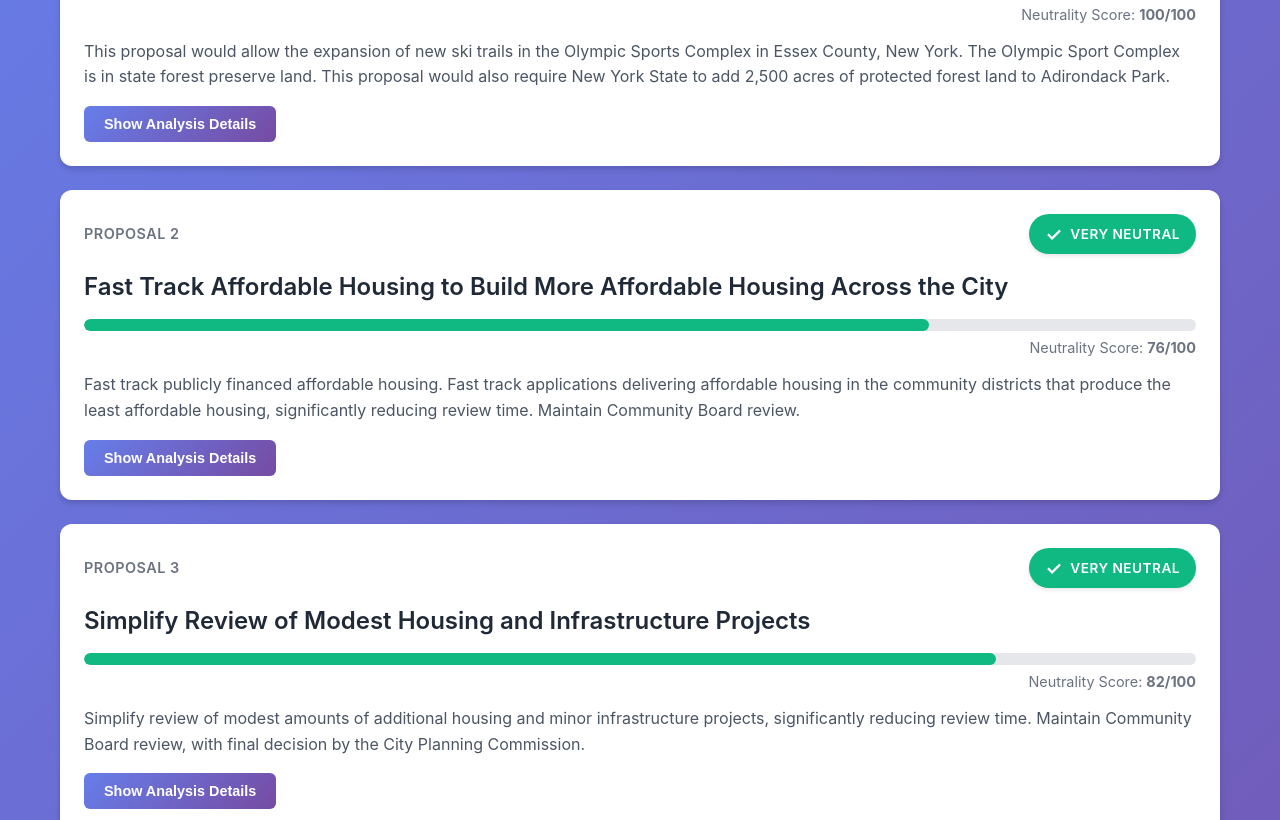
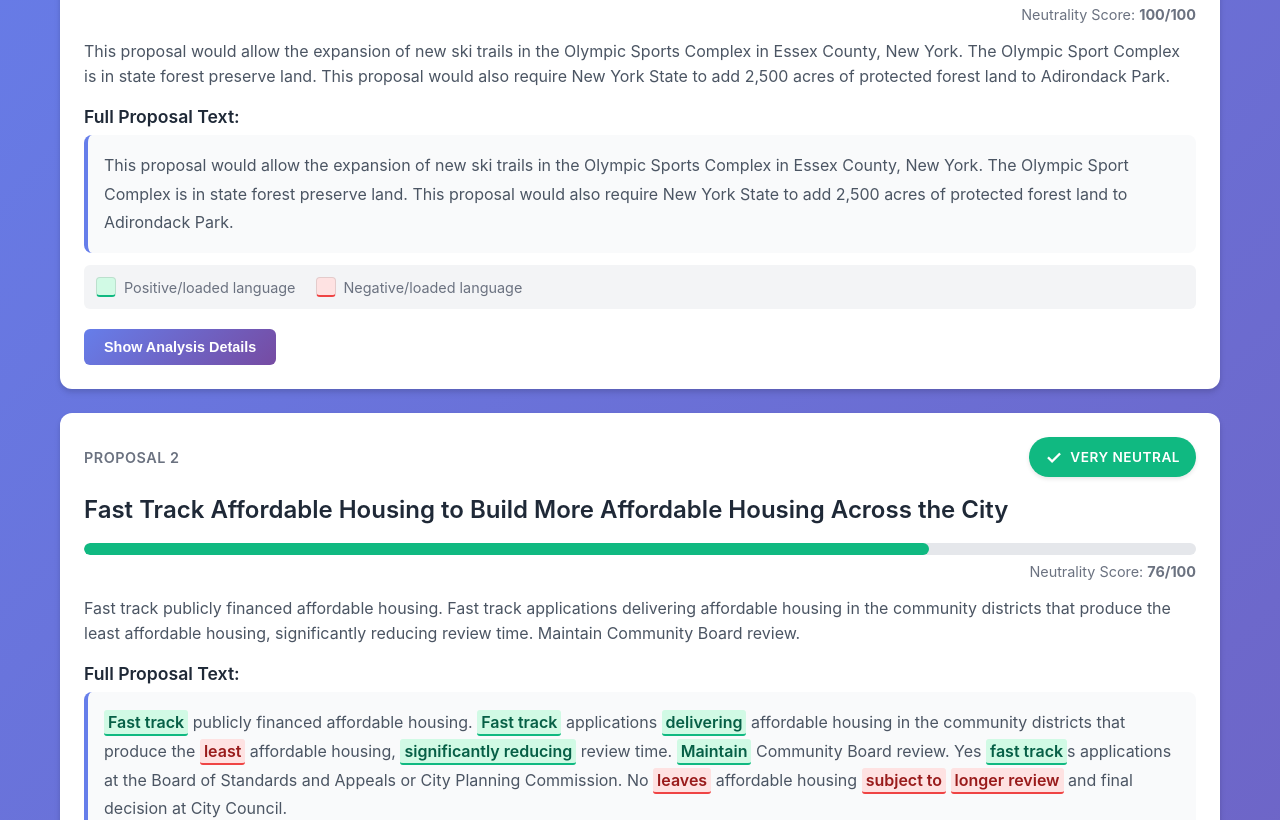
Before and after one commit to iamjessklein/proposition-neutrality, a React (Vite) app: page / in a window 1280 px wide. Shown: the part 304-1124 px from the top of the page. Built offline with nearby package versions, Linux system fonts and the light colour scheme.

Commit message:
visualizing the pos/neg language

```diff
--- a/src/App.css
+++ b/src/App.css
@@ -205,6 +205,71 @@
   border-left: 3px solid #667eea;
 }
 
+.highlighted-text {
+  color: #4b5563;
+  line-height: 1.8;
+  padding: 16px;
+  background-color: #f9fafb;
+  border-radius: 8px;
+  border-left: 4px solid #667eea;
+  font-size: 1rem;
+  margin-bottom: 12px;
+}
+
+.highlight-positive {
+  background-color: #d1fae5;
+  color: #065f46;
+  padding: 2px 4px;
+  border-radius: 3px;
+  font-weight: 600;
+  border-bottom: 2px solid #10b981;
+}
+
+.highlight-negative {
+  background-color: #fee2e2;
+  color: #991b1b;
+  padding: 2px 4px;
+  border-radius: 3px;
+  font-weight: 600;
+  border-bottom: 2px solid #ef4444;
+}
+
+.highlight-legend {
+  display: flex;
+  gap: 20px;
+  flex-wrap: wrap;
+  margin-top: 12px;
+  padding: 12px;
+  background-color: #f3f4f6;
+  border-radius: 6px;
+  font-size: 0.9rem;
+}
+
+.legend-item {
+  display: flex;
+  align-items: center;
+  gap: 8px;
+  color: #6b7280;
+}
+
+.legend-color {
+  width: 20px;
+  height: 20px;
+  border-radius: 4px;
+  display: inline-block;
+  border: 1px solid rgba(0, 0, 0, 0.1);
+}
+
+.legend-positive {
+  background-color: #d1fae5;
+  border-bottom: 2px solid #10b981;
+}
+
+.legend-negative {
+  background-color: #fee2e2;
+  border-bottom: 2px solid #ef4444;
+}
+
 .footer {
   margin-top: 60px;
   padding: 30px;
--- a/src/App.jsx
+++ b/src/App.jsx
@@ -1,6 +1,7 @@
 import { useState } from 'react'
 import { ballotProposals } from './data/ballotProposals'
 import { analyzeNeutrality, getRatingInfo } from './utils/neutralityAnalyzer'
+import { highlightText } from './utils/textHighlighter'
 import './App.css'
 
 function App() {
@@ -64,6 +65,31 @@ function App() {
 
               <p className="proposal-description">{proposal.description}</p>
 
+              <div className="details-section">
+                <h3>Full Proposal Text:</h3>
+                <div className="highlighted-text">
+                  {highlightText(proposal.fullText).map((part, idx) => {
+                    if (part.type === 'positive') {
+                      return <span key={idx} className="highlight-positive">{part.text}</span>;
+                    } else if (part.type === 'negative') {
+                      return <span key={idx} className="highlight-negative">{part.text}</span>;
+                    } else {
+                      return <span key={idx}>{part.text}</span>;
+                    }
+                  })}
+                </div>
+                <div className="highlight-legend">
+                  <span className="legend-item">
+                    <span className="legend-color legend-positive"></span>
+                    Positive/loaded language
+                  </span>
+                  <span className="legend-item">
+                    <span className="legend-color legend-negative"></span>
+                    Negative/loaded language
+                  </span>
+                </div>
+              </div>
+
               <button
                 className="expand-button"
                 onClick={() => toggleExpand(proposal.id)}
@@ -85,11 +111,6 @@ function App() {
                         <li key={idx}>{reason}</li>
                       ))}
                     </ul>
-                  </div>
-
-                  <div className="details-section">
-                    <h3>Full Text:</h3>
-                    <p className="full-text">{proposal.fullText}</p>
                   </div>
                 </div>
               )}
--- /dev/null
+++ b/src/utils/textHighlighter.js
@@ -0,0 +1,123 @@
+/**
+ * Highlights positive and negative words in text
+ */
+
+// Words/phrases that indicate positive/loaded language
+const positiveWords = [
+  'fast-track', 'fast track', 'fast', 'modernize', 'increase', 'improve', 'enhance',
+  'boost', 'expand', 'build more', 'better', 'best', 'excellent', 'great',
+  'success', 'win', 'protect', 'secure', 'strengthen', 'empower', 'create',
+  'consolidate', 'consolidated', 'digital', 'simplify', 'simplifies', 'delivering',
+  'maintain', 'significantly reducing', 'reducing', 'more affordable', 'significantly',
+  'faster', 'fast tracks', 'fast tracks applications'
+];
+
+// Words/phrases that indicate negative/loaded language
+const negativeWords = [
+  'reject', 'oppose', 'dangerous', 'harmful', 'threat', 'crisis', 'fail',
+  'disaster', 'corrupt', 'waste', 'unfair', 'unjust', 'attack', 'destroy',
+  'eliminate', 'ban', 'restrict', 'limit', 'reduce', 'cut', 'slash', 'longer review',
+  'leaves', 'subject to', 'unchanged', 'separate', 'least', 'leaves affordable',
+  'leaves these', 'leaves in place', 'longer', 'rejects', 'reject or change'
+];
+
+/**
+ * Highlights words in text and returns an array of text parts with their types
+ */
+export function highlightText(text) {
+  if (!text || typeof text !== 'string') {
+    return [{ text, type: 'normal' }];
+  }
+
+  const matches = [];
+
+  // Find positive word matches
+  positiveWords.forEach(word => {
+    const escaped = word.replace(/[.*+?^${}()|[\]\\]/g, '\\$&');
+    // For phrases, don't use word boundaries
+    const pattern = word.includes(' ')
+      ? new RegExp(escaped, 'gi')
+      : new RegExp(`\\b${escaped}\\b`, 'gi');
+
+    let match;
+    while ((match = pattern.exec(text)) !== null) {
+      matches.push({
+        start: match.index,
+        end: match.index + match[0].length,
+        text: match[0],
+        type: 'positive'
+      });
+    }
+  });
+
+  // Find negative word matches
+  negativeWords.forEach(word => {
+    const escaped = word.replace(/[.*+?^${}()|[\]\\]/g, '\\$&');
+    // For phrases, don't use word boundaries
+    const pattern = word.includes(' ')
+      ? new RegExp(escaped, 'gi')
+      : new RegExp(`\\b${escaped}\\b`, 'gi');
+
+    let match;
+    while ((match = pattern.exec(text)) !== null) {
+      matches.push({
+        start: match.index,
+        end: match.index + match[0].length,
+        text: match[0],
+        type: 'negative'
+      });
+    }
+  });
+
+  // Sort matches by position
+  matches.sort((a, b) => a.start - b.start);
+
+  // Remove overlapping matches (keep earlier matches, prioritize negative over positive if they overlap)
+  const nonOverlapping = [];
+  for (let i = 0; i < matches.length; i++) {
+    const current = matches[i];
+    const overlaps = nonOverlapping.some(existing =>
+      (current.start < existing.end && current.end > existing.start)
+    );
+    if (!overlaps) {
+      nonOverlapping.push(current);
+    }
+  }
+
+  // Build the result array
+  const result = [];
+  let currentIndex = 0;
+
+  nonOverlapping.forEach(match => {
+    // Add text before the match
+    if (match.start > currentIndex) {
+      result.push({
+        text: text.substring(currentIndex, match.start),
+        type: 'normal'
+      });
+    }
+
+    // Add the highlighted match (preserve original casing)
+    result.push({
+      text: text.substring(match.start, match.end),
+      type: match.type
+    });
+
+    currentIndex = match.end;
+  });
+
+  // Add remaining text
+  if (currentIndex < text.length) {
+    result.push({
+      text: text.substring(currentIndex),
+      type: 'normal'
+    });
+  }
+
+  // If no matches, return the whole text as normal
+  if (result.length === 0) {
+    result.push({ text, type: 'normal' });
+  }
+
+  return result;
+}
```
